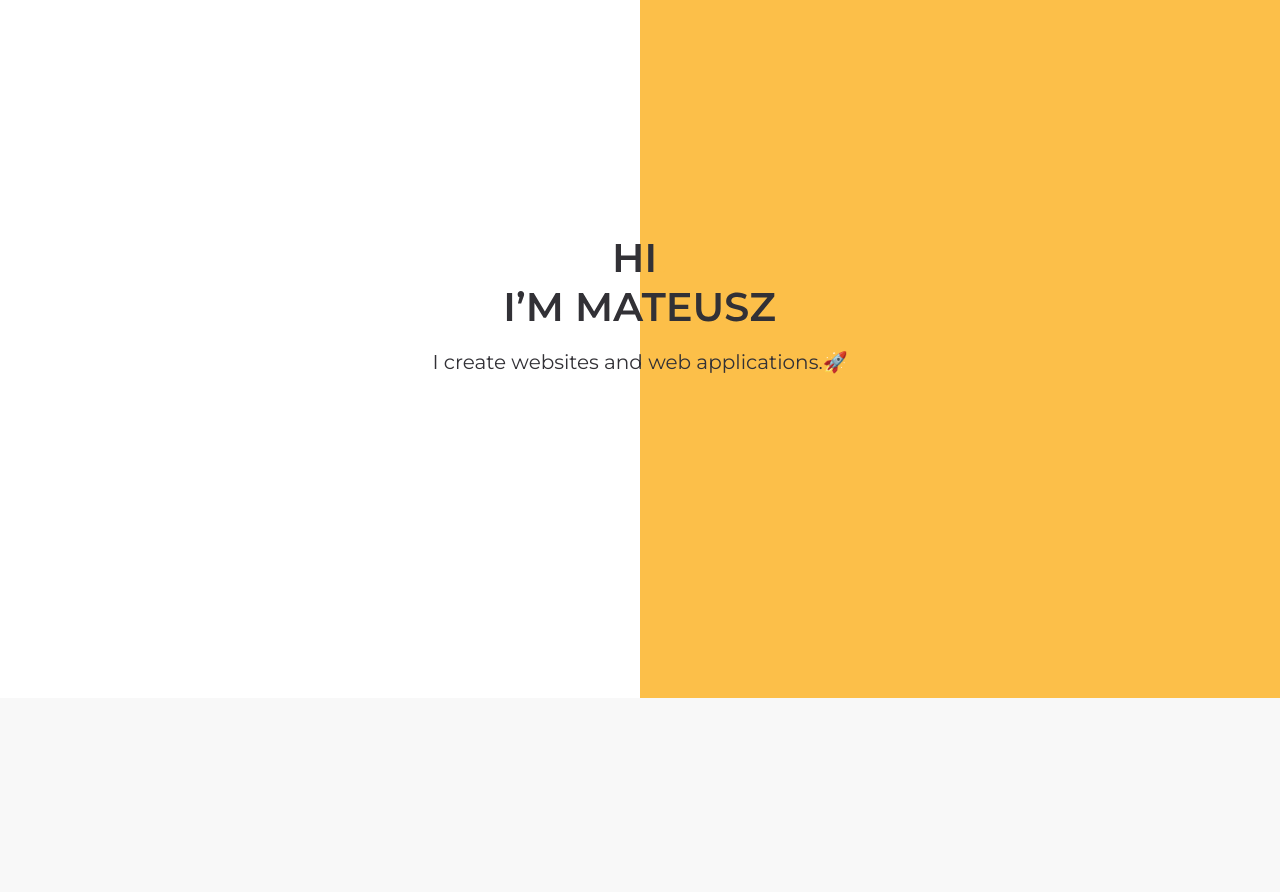
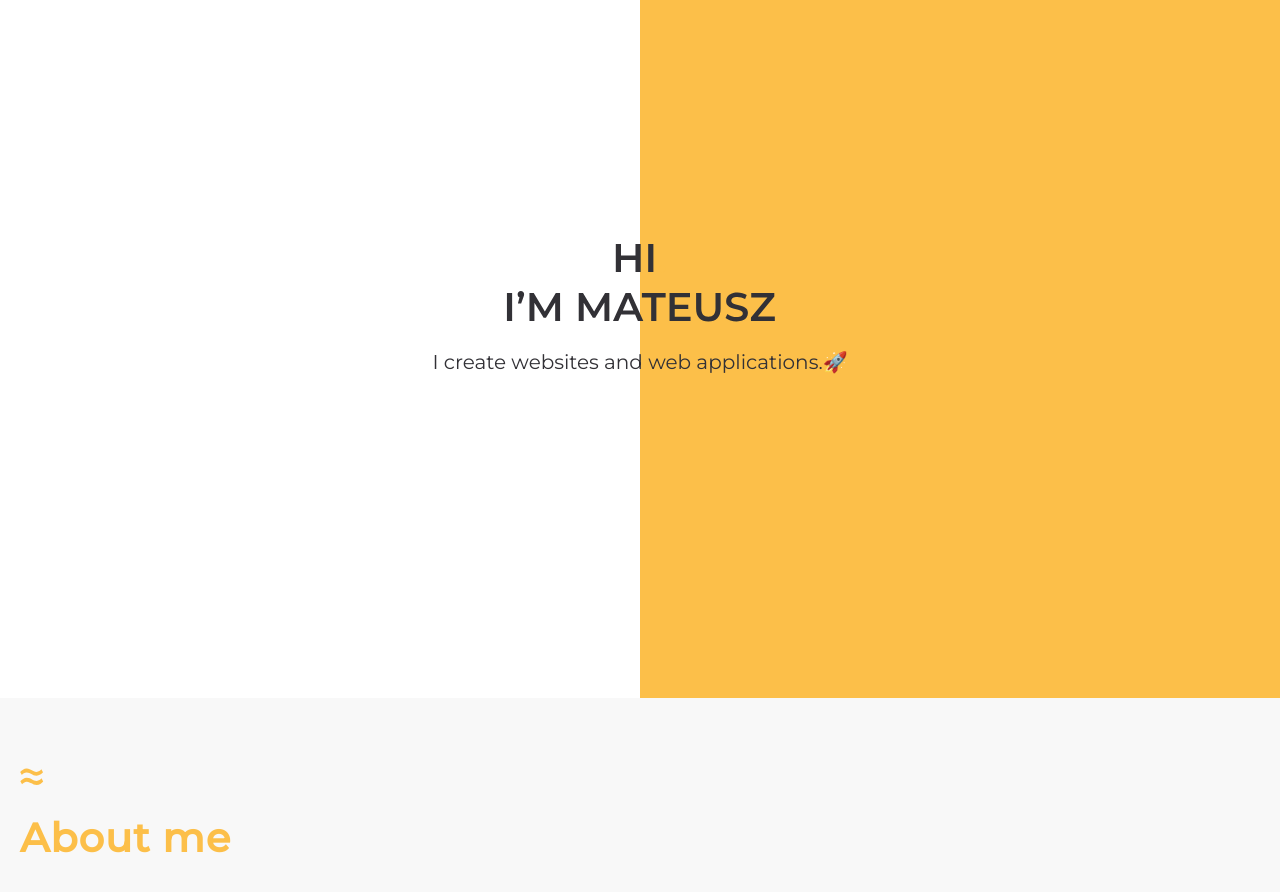
Before and after one commit to hadrysm/portfolio-old, a Gatsby site: page / in a window 1280 px wide. Shown: the part 102-994 px from the top of the page. Before the commit the page ends 800 px from the top, so only its background shows below. Built offline with nearby package versions, Linux system fonts and the light colour scheme; Gatsby itself is replaced by a stand-in of ours.

Commit message:
Feat: Add Headline component

```diff
--- a/package.json
+++ b/package.json
@@ -58,7 +58,7 @@
     "serve": "gatsby serve",
     "clean": "gatsby clean",
     "test": "echo \"Write tests! -> https://gatsby.dev/unit-testing\" && exit 1",
-    "svgr": "svgr < svgr/new.svg > src/components/SVG/new.js --svgo-config svgr/svgo.json --replace-attr-values #434149=currentColor"
+    "svgr": "svgr < svgr/headlineIcon.svg > src/components/SVG/headlineIcon.js --svgo-config svgr/svgo.json --replace-attr-values #434149=currentColor"
   },
   "repository": {
     "type": "git",
--- /dev/null
+++ b/src/components/SVG/SvgHeadlineIcon.js
@@ -0,0 +1,25 @@
+import * as React from 'react';
+
+import styled from 'styled-components';
+
+const Path = styled.path`
+  fill: ${({ theme }) => theme.primary};
+`;
+
+const SvgComponent = ({ ...props }) => (
+  <svg
+    width={24}
+    height={17}
+    viewBox="0 0 24 17"
+    fill="none"
+    xmlns="http://www.w3.org/2000/svg"
+    {...props}
+  >
+    <Path
+      id="prefix__Vector"
+      d="M23.008 4.25c-1.313 1.687-3.774 3.375-6.399 3.375-2.46 0-3.937-.938-5.25-1.688-1.312-.562-2.625-1.5-4.757-1.5-1.97 0-3.774 1.313-4.758 2.438L.204 4.062C1.68 2.375 3.976.5 6.601.5c2.46 0 3.937 1.125 5.25 1.687 1.312.563 2.625 1.688 4.757 1.688 1.97 0 3.774-1.5 4.758-2.625l1.64 3zm.164 9.188C21.695 15.124 19.398 17 16.773 17c-2.46 0-3.937-.938-5.25-1.688-1.312-.562-2.625-1.687-4.757-1.687-1.97 0-3.774 1.5-4.758 2.625l-1.64-3c1.476-1.688 3.773-3.563 6.398-3.563 2.46 0 3.937.938 5.25 1.688 1.312.563 2.625 1.5 4.757 1.5 1.97 0 3.774-1.5 4.758-2.625l1.64 3.188z"
+    />
+  </svg>
+);
+
+export default SvgComponent;
--- /dev/null
+++ b/src/components/atoms/Headline/Headline.js
@@ -0,0 +1,19 @@
+import React from 'react';
+import PropTypes from 'prop-types';
+
+import SvgHeadlineIcon from 'components/SVG/SvgHeadlineIcon';
+
+import { Wrapper, Text } from './Headline.style';
+
+const Headline = ({ text = 'your text' }) => (
+  <Wrapper>
+    <SvgHeadlineIcon />
+    <Text>{text}</Text>
+  </Wrapper>
+);
+
+Headline.propTypes = {
+  text: PropTypes.string,
+};
+
+export default Headline;
--- /dev/null
+++ b/src/components/atoms/Headline/Headline.style.js
@@ -0,0 +1,20 @@
+import styled from 'styled-components';
+
+export const Wrapper = styled.div`
+  display: flex;
+  flex-direction: column;
+  justify-content: center;
+  padding: 1rem 0;
+`;
+
+export const Text = styled.h3`
+  margin-top: 3rem;
+  color: ${({ theme }) => theme.primary};
+  font-size: ${({ theme }) => theme.font.size.headers.l};
+  font-weight: ${({ theme }) => theme.font.weight.semiBold};
+  letter-spacing: 1px;
+
+  ::first-letter {
+    text-transform: uppercase;
+  }
+`;
--- a/src/components/atoms/Logo/Logo.js
+++ b/src/components/atoms/Logo/Logo.js
@@ -6,7 +6,7 @@ import CTA from 'components/atoms/CTA/CTA';
 import { Wrapper } from './Logo.styles';
 
 const Logo = () => (
-  <CTA>
+  <CTA to="/" pageTheme={{ primary: '#FCBF49' }}>
     <Wrapper>
       <SvgLogo />
     </Wrapper>
--- /dev/null
+++ b/src/components/organisms/About/About.js
@@ -0,0 +1,12 @@
+import React from 'react';
+import Headline from '../../atoms/Headline/Headline';
+
+import { Wrapper } from './About.style';
+
+const About = () => (
+  <Wrapper>
+    <Headline text="about me" />
+  </Wrapper>
+);
+
+export default About;
--- /dev/null
+++ b/src/components/organisms/About/About.style.js
@@ -0,0 +1,8 @@
+import styled from 'styled-components';
+
+export const Wrapper = styled.section`
+  max-width: ${({ theme }) => theme.layout.maxContainerWidth};
+  margin: 6rem auto;
+  padding: 0 2rem;
+  min-height: 100vh;
+`;
--- a/src/components/organisms/Hero/Hero.js
+++ b/src/components/organisms/Hero/Hero.js
@@ -3,7 +3,7 @@ import React from 'react';
 import SvgHeadline from 'components/SVG/SvgHeadline';
 import ScrollDown from 'components/atoms/ScrollDown/ScrollDown';
 
-import { Container, Wrapper, InnerWrapper, Mask, Title, SubTitle } from './Hero.style';
+import { Wrapper, InnerWrapper, Mask, Title, SubTitle } from './Hero.style';
 
 const transition = { duration: 0.8, ease: [0.6, 0.01, -0.05, 0.9] };
 
@@ -17,7 +17,6 @@ const heroVariants = {
 };
 
 const Hero = () => (
-  <Container>
   <Wrapper>
     <InnerWrapper
       variants={heroVariants}
@@ -33,7 +32,6 @@ const Hero = () => (
     <ScrollDown />
     <Mask variants={heroVariants} initial="hidden" animate="visible" transition={transition} />
   </Wrapper>
-  </Container>
 );
 
 export default Hero;
--- a/src/components/organisms/Hero/Hero.style.js
+++ b/src/components/organisms/Hero/Hero.style.js
@@ -1,15 +1,13 @@
 import styled from 'styled-components';
 import { motion } from 'framer-motion';
 
-export const Container = styled.div`
-  position: relative;
-`;
-
 export const Wrapper = styled.div`
-  height: 100vh;
+  min-height: 100vh;
   position: relative;
   background-color: ${({ theme }) => theme.white};
   z-index: ${({ theme }) => theme.zIndex.level2};
+  display: grid;
+  place-items: center;
 `;
 
 export const InnerWrapper = styled(motion.section)`
--- a/src/pages/index.js
+++ b/src/pages/index.js
@@ -3,11 +3,13 @@ import React from 'react';
 import SEO from 'components/seo';
 
 import Hero from 'components/organisms/Hero/Hero';
+import About from 'components/organisms/About/About';
 
 const IndexPage = () => (
   <>
     <SEO title="Home" />
     <Hero />
+    <About />
   </>
 );
 
```
Also changed, not shown: svgr/headlineIcon.svg (added). Lines whose indentation alone changed are shown as unchanged.
